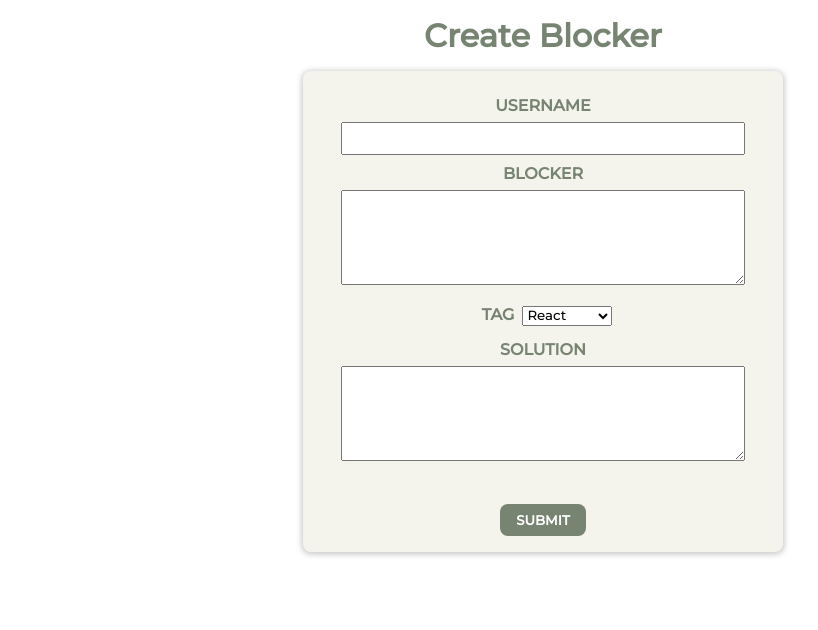
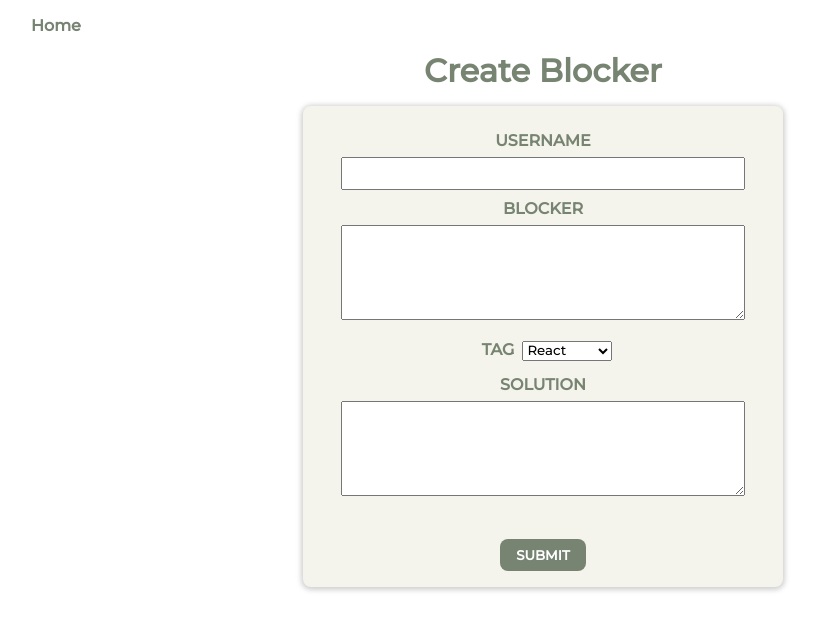
Before and after one commit to Onan-Thairu/blockers-client, a React (Create React App) app: page /create-blocker in a window 1280 px wide. Shown: the top 630 px of the page, without its empty margins (97-915 px from the left). Built offline with nearby package versions, Linux system fonts and the light colour scheme.

Commit message:
Add home route to create blocker page.

```diff
--- a/src/pages/CreateBlocker.jsx
+++ b/src/pages/CreateBlocker.jsx
@@ -1,8 +1,10 @@
 import styled from "styled-components"
+import { Link } from "react-router-dom"
 
 function CreateBlocker() {
   return (
     <Wrapper>
+      <Link to={"/blockers"}>Home</Link>
       <h4>Create Blocker</h4>
       <div>
         <Form>
@@ -38,6 +40,13 @@ const Wrapper = styled.div`
   h4 {
     margin: 1rem .2rem;
     font-weight: 900;
+  }
+  a {
+    display: flex;
+    width: 5rem;
+    margin: 1rem 0;
+    text-decoration: none;
+    font-weight: 600;
   }
 `
 
--- a/src/pages/Home.jsx
+++ b/src/pages/Home.jsx
@@ -8,7 +8,7 @@ function Home() {
       <div>
         <Header>
           <h4>Blockers</h4>
-          <Add to='/create-blocker'>ADD BLOCKER</Add>
+          <AddBtn to='/create-blocker'>ADD BLOCKER</AddBtn>
         </Header>
         <Blockers />
       </div>
@@ -32,7 +32,7 @@ const Header = styled.div`
   }
 
 `
-const Add = styled(Link)`
+const AddBtn = styled(Link)`
   text-decoration: none;
   background-color: #778472;
   color: #fff;
```
